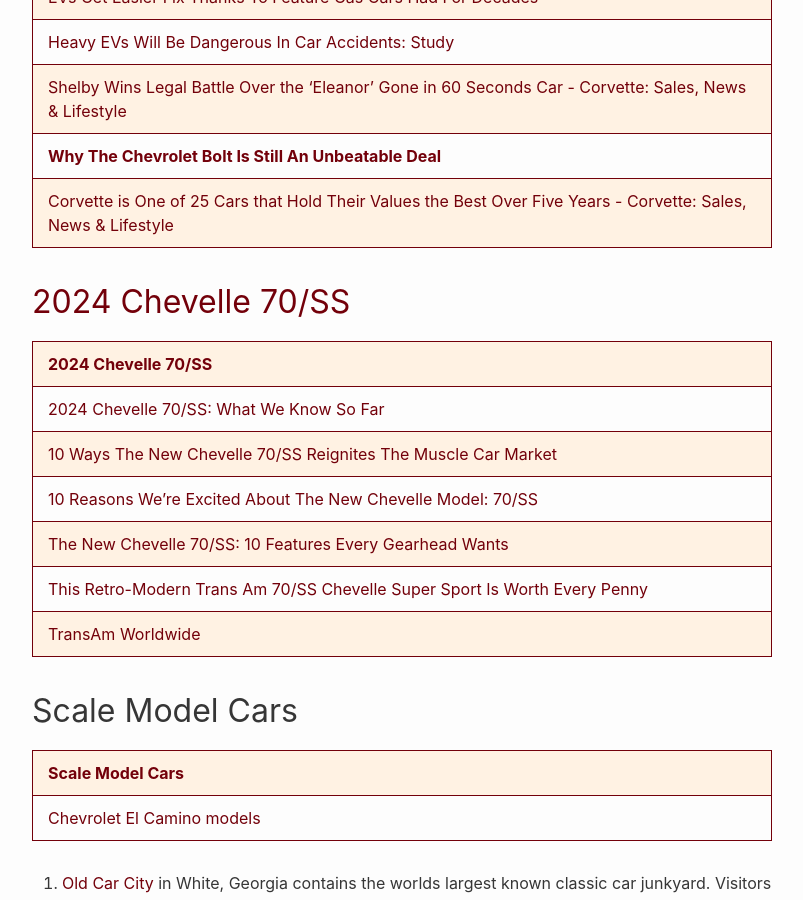
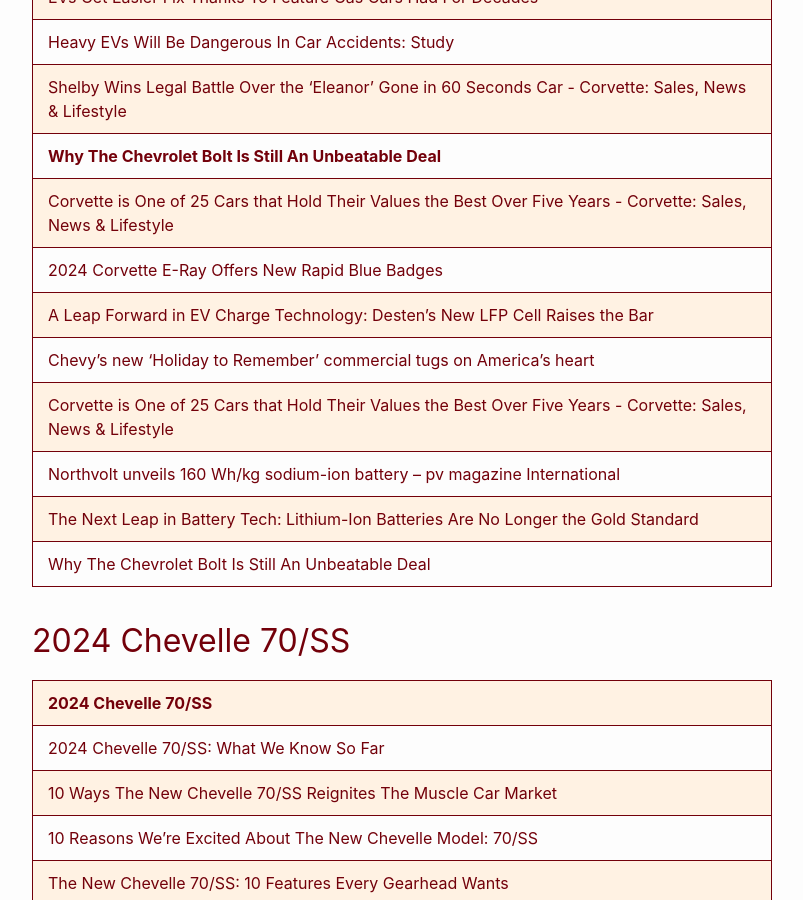
Before and after one commit to RalphHightower/RalphHightower, a Jekyll site: the page built from AutomotiveResources.md, in a window 1280 px wide and 900 px high, scrolled down 5768 px. Shown: the whole window, without its empty margins (238-1041 px from the left). Built offline with Jekyll 4.4.1, drawn with Linux system fonts in a browser that asks for light colours; our own code applies the rules of GitHub Pages for plain Markdown files.

Commit message:
[docs](doc): AutomotiveResources(extended description)

```diff
--- a/AutomotiveResources.md
+++ b/AutomotiveResources.md
@@ -106,6 +106,13 @@
 | [Shelby Wins Legal Battle Over the 'Eleanor' Gone in 60 Seconds Car - Corvette: Sales, News & Lifestyle](https://www.corvetteblogger.com/2023/11/14/shelby-wins-legal-battle-over-the-eleanor-gone-in-60-seconds-car/ ) |
 | **[Why The Chevrolet Bolt Is Still An Unbeatable Deal](https://insideevs.com/news/696178/owner-ditches-gas-hyundai-for-used-chevy-bolt-ev-video/ )** |
 | [Corvette is One of 25 Cars that Hold Their Values the Best Over Five Years - Corvette: Sales, News & Lifestyle](https://www.corvetteblogger.com/2023/11/08/corvette-is-one-of-25-cars-that-hold-their-values-the-best-over-five-years/ ) |
+| [2024 Corvette E-Ray Offers New Rapid Blue Badges](https://gmauthority.com/blog/2023/11/2024-corvette-e-ray-offers-new-rapid-blue-badges/ ) |
+| [A Leap Forward in EV Charge Technology: Desten's New LFP Cell Raises the Bar](https://ts2.space/en/a-leap-forward-in-ev-charge-technology-destens-new-lfp-cell-raises-the-bar/0 ) |
+| [Chevy's new 'Holiday to Remember' commercial tugs on America's heart](https://www.usatoday.com/story/money/2023/11/29/chevrolet-holiday-commercial-alzheimers/71743866007/ ) |
+| [Corvette is One of 25 Cars that Hold Their Values the Best Over Five Years - Corvette: Sales, News & Lifestyle](https://www.corvetteblogger.com/2023/11/08/corvette-is-one-of-25-cars-that-hold-their-values-the-best-over-five-years/ ) |
+| [Northvolt unveils 160 Wh/kg sodium-ion battery – pv magazine International](https://www.pv-magazine.com/2023/11/22/northvolt-unveils-160-wh-kg-sodium-ion-battery/ ) |
+| [The Next Leap in Battery Tech: Lithium-Ion Batteries Are No Longer the Gold Standard](https://scitechdaily.com/the-next-leap-in-battery-tech-lithium-ion-batteries-are-no-longer-the-gold-standard/ ) |
+| [Why The Chevrolet Bolt Is Still An Unbeatable Deal](https://insideevs.com/news/696178/owner-ditches-gas-hyundai-for-used-chevy-bolt-ev-video/ ) |
 
 ## [2024 Chevelle 70/SS](https://www.hotcars.com/chevelle-70ss-what-we-know/ )
 
```
